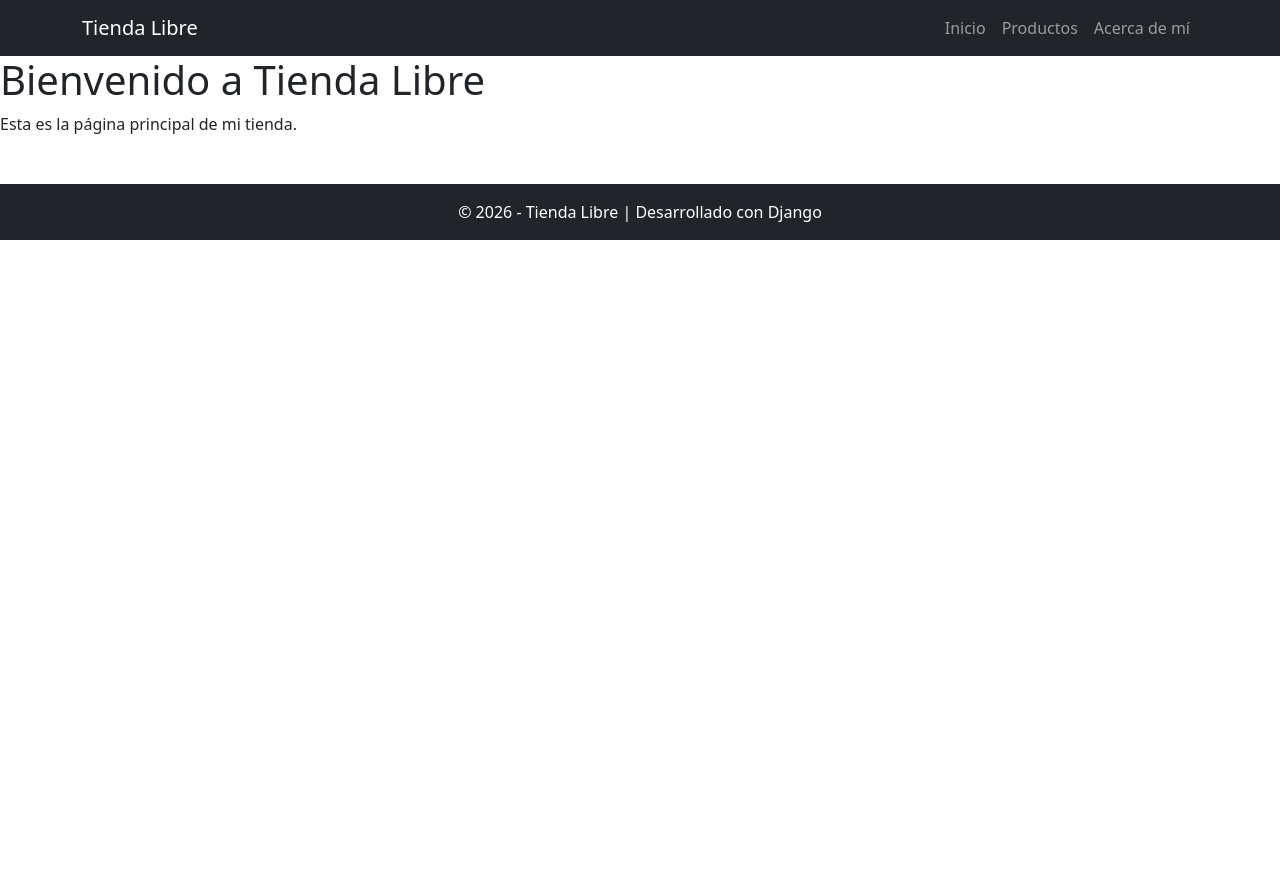
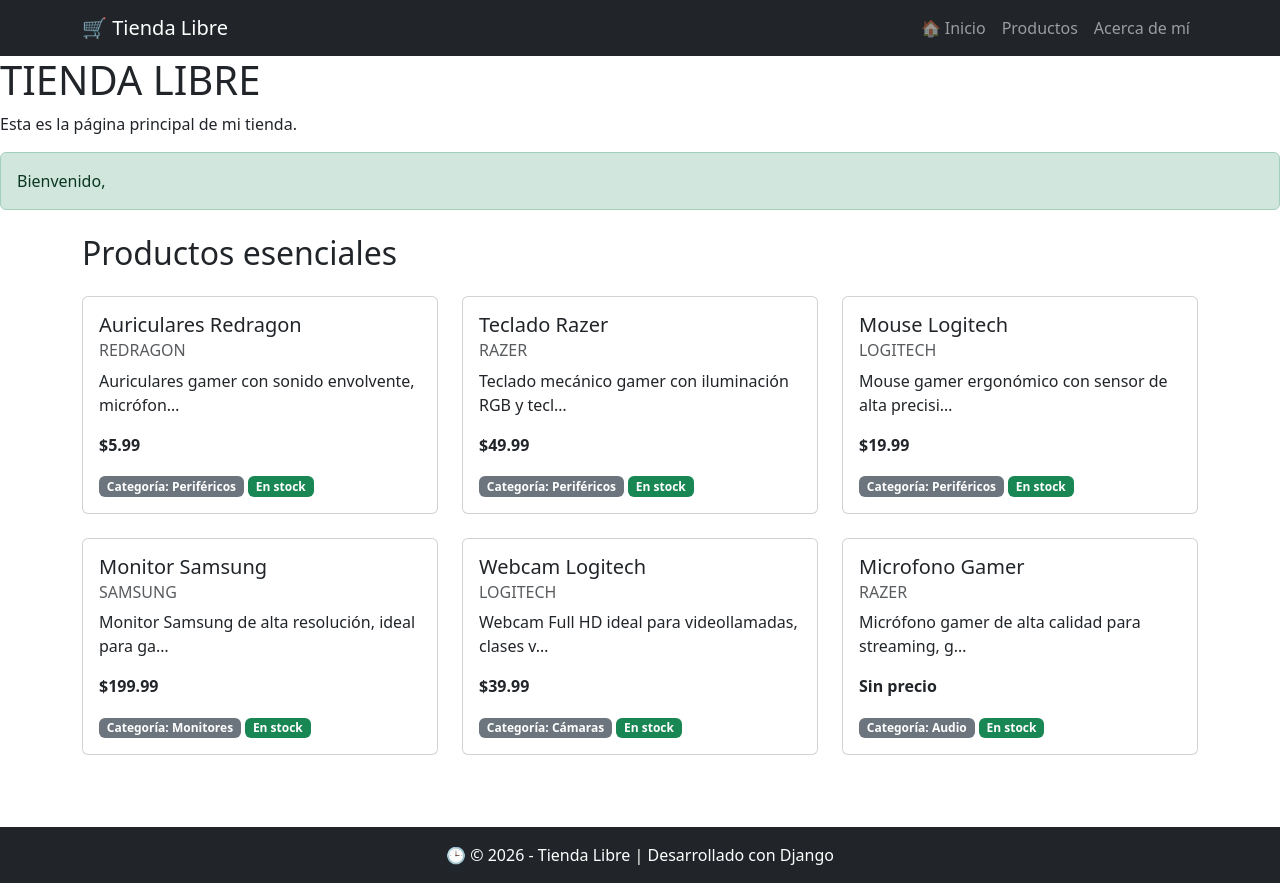
Before and after one commit to Villada-PG3/trabajo-practico-tienda-libre-joaquin-sverko, a Django app: page / in a window 1280 px wide. Before the commit the page ends 240 px from the top, so only its background shows below. Run offline with Django 5.2, Linux system fonts and the light colour scheme.

Commit message:
feat:template dinámico con DTL en home.html

````diff
--- a/Config/settings.py
+++ b/Config/settings.py
@@ -116,3 +116,4 @@ USE_TZ = True
 # https://docs.djangoproject.com/en/6.0/howto/static-files/
 
 STATIC_URL = 'static/'
+STATIC_ROOT = BASE_DIR / 'statics'
--- a/Config/urls.py
+++ b/Config/urls.py
@@ -25,3 +25,4 @@ urlpatterns = [
 ]
 
 urlpatterns += static(settings.MEDIA_URL, document_root=settings.MEDIA_ROOT)
+urlpatterns += static(settings.STATIC_URL, document_root=settings.STATIC_ROOT)
--- /dev/null
+++ b/statics/home.css
@@ -0,0 +1 @@
+    color: red ;
--- a/templates/tiendalibre/base.html
+++ b/templates/tiendalibre/base.html
@@ -1,6 +1,5 @@
 {% load static %}
 
-<!DOCTYPE html>
 <html lang="es">
 <head>
     <meta charset="UTF-8">
@@ -8,7 +7,6 @@
 
     <title>{% block title %}Tienda Libre{% endblock %}</title>
 
-    <!-- Bootstrap 5.3 -->
     <link
         href="https://cdn.jsdelivr.net/npm/bootstrap@5.3.3/dist/css/bootstrap.min.css"
         rel="stylesheet"
@@ -20,12 +18,11 @@
 
 <body>
 
-    <!-- NAVBAR -->
     <nav class="navbar navbar-expand-lg navbar-dark bg-dark">
         <div class="container">
 
             <a class="navbar-brand" href="/">
-                Tienda Libre
+                🛒 Tienda Libre
             </a>
 
             <button
@@ -43,7 +40,7 @@
 
                     <li class="nav-item">
                         <a class="nav-link" href="/">
-                            Inicio
+                            🏠 Inicio
                         </a>
                     </li>
 
@@ -72,15 +69,13 @@
     </main>
 
 
-    <!-- FOOTER -->
     <footer class="bg-dark text-white text-center py-3 mt-5">
         <p class="mb-0">
-            © 2026 - Tienda Libre | Desarrollado con Django
+            🕒 © 2026 - Tienda Libre | Desarrollado con Django
         </p>
     </footer>
 
 
-    <!-- Bootstrap JS -->
     <script
         src="https://cdn.jsdelivr.net/npm/bootstrap@5.3.3/dist/js/bootstrap.bundle.min.js"
     ></script>
--- a/templates/tiendalibre/home.html
+++ b/templates/tiendalibre/home.html
@@ -1,13 +1,97 @@
+
 {% extends "tiendalibre/base.html" %}
 
 {% block title %}
-Inicio - Tienda Libre
+{{ titulo|title }} - Tienda Libre
 {% endblock %}
 
 {% block content %}
 
-<h1>Bienvenido a Tienda Libre</h1>
+<h1>{{ titulo|upper }}</h1>
 
 <p>Esta es la página principal de mi tienda.</p>
 
+{% if usuario_logueado %}
+
+    <p class="alert alert-success">
+        Bienvenido, {{ user.username }}
+    </p>
+
+    <div class="container">
+        <h2 class="mt-4 mb-4">Productos esenciales</h2>
+
+        <div class="row justify-content-center">
+
+            {% for producto in productos %}
+
+                <div class="col-md-4 mb-4">
+                    <div class="card h-100">
+
+                        {% if producto.imagen %}
+                            <img src="{{ producto.imagen.url }}"
+                                class="card-img-top"
+                                alt="{{ producto.nombre }}"
+                                style="height: 180px; object-fit: contain;">
+                        {% endif %}
+
+                        <div class="card-body">
+
+                            <h5 class="card-title">
+                                {{ producto.nombre|title }}
+                            </h5>
+
+                            <h6 class="card-subtitle mb-2 text-muted">
+                                {{ producto.marca|upper }}
+                            </h6>
+
+                            <p class="card-text">
+                                {{ producto.descripcion|truncatechars:50 }}
+                            </p>
+
+                            <p class="fw-bold">
+                                {% if producto.precio %}
+                                    ${{ producto.precio|floatformat:2 }}
+                                {% else %}
+                                    {{ producto.precio|default:"Sin precio" }}
+                                {% endif %}
+                            </p>
+
+                            {% if producto.categoria %}
+                                <span class="badge bg-secondary">
+                                    Categoría: {{ producto.categoria }}
+                                </span>
+                            {% endif %}
+
+                            {% if producto.stock > 0 %}
+                                <span class="badge bg-success">
+                                    En stock
+                                </span>
+                            {% else %}
+                                <span class="badge bg-danger">
+                                    Sin stock
+                                </span>
+                            {% endif %}
+
+                        </div>
+                    </div>
+                </div>
+
+            {% empty %}
+
+                <p>No hay productos esenciales cargados todavía.</p>
+
+            {% endfor %}
+
+        </div>
+    </div>
+
+{% else %}
+
+    <p class="alert alert-warning">
+        No estás logueado. Iniciá sesión para ver los productos esenciales.
+    </p>
+
+{% endif %}
+
 {% endblock %}
+```
--- a/tiendalibre/urls.py
+++ b/tiendalibre/urls.py
@@ -5,4 +5,5 @@ urlpatterns = [
     path("", views.home, name="home"),
     path("acerca-de-mi/", views.acerca_de_mi, name="acerca_de_mi"),
     path("productos/", views.productos, name="productos"),
+    path('', views.home, name='home'),
 ]
--- a/tiendalibre/views.py
+++ b/tiendalibre/views.py
@@ -8,7 +8,72 @@ def productos(request):
     return render(request, 'tiendalibre/productos.html', {'productos': lista_productos})
 
 def home(request):
-    return render(request, "tiendalibre/home.html")
+
+    lista_productos = [
+        {
+            'nombre': 'auriculares redragon',
+            'marca': 'Redragon',
+            'descripcion': 'Auriculares gamer con sonido envolvente, micrófono incorporado y gran comodidad para jugar.',
+            'precio': 5.99,
+            'stock': 10,
+            'categoria': 'Periféricos',
+            'imagen': None
+        },
+        {
+            'nombre': 'teclado razer',
+            'marca': 'Razer',
+            'descripcion': 'Teclado mecánico gamer con iluminación RGB y teclas diseñadas para una respuesta rápida.',
+            'precio': 49.99,
+            'stock': 5,
+            'categoria': 'Periféricos',
+            'imagen': None
+        },
+        {
+            'nombre': 'mouse logitech',
+            'marca': 'Logitech',
+            'descripcion': 'Mouse gamer ergonómico con sensor de alta precisión y botones programables.',
+            'precio': 19.99,
+            'stock': 8,
+            'categoria': 'Periféricos',
+            'imagen': None
+        },
+        {
+            'nombre': 'monitor samsung',
+            'marca': 'Samsung',
+            'descripcion': 'Monitor Samsung de alta resolución, ideal para gaming, trabajo y entretenimiento.',
+            'precio': 199.99,
+            'stock': 3,
+            'categoria': 'Monitores',
+            'imagen': None
+        },
+        {
+            'nombre': 'webcam logitech',
+            'marca': 'Logitech',
+            'descripcion': 'Webcam Full HD ideal para videollamadas, clases virtuales y transmisiones en vivo.',
+            'precio': 39.99,
+            'stock': 6,
+            'categoria': 'Cámaras',
+            'imagen': None
+        },
+        {
+            'nombre': 'microfono gamer',
+            'marca': 'Razer',
+            'descripcion': 'Micrófono gamer de alta calidad para streaming, grabaciones y comunicación durante partidas.',
+            'precio': None,
+            'stock': 5,
+            'categoria': 'Audio',
+            'imagen': None
+        },
+    ]
+
+    context = {
+
+                'titulo': 'TIENDA LIBRE',
+                'productos': lista_productos,
+                'usuario_logueado': True,
+            }
+
+    return render(request, 'tiendalibre/home.html', context)
 
 
 def acerca_de_mi(request):
````
Also changed, not shown: templates/tiendalibre/productos.html (+46 -10 lines).
